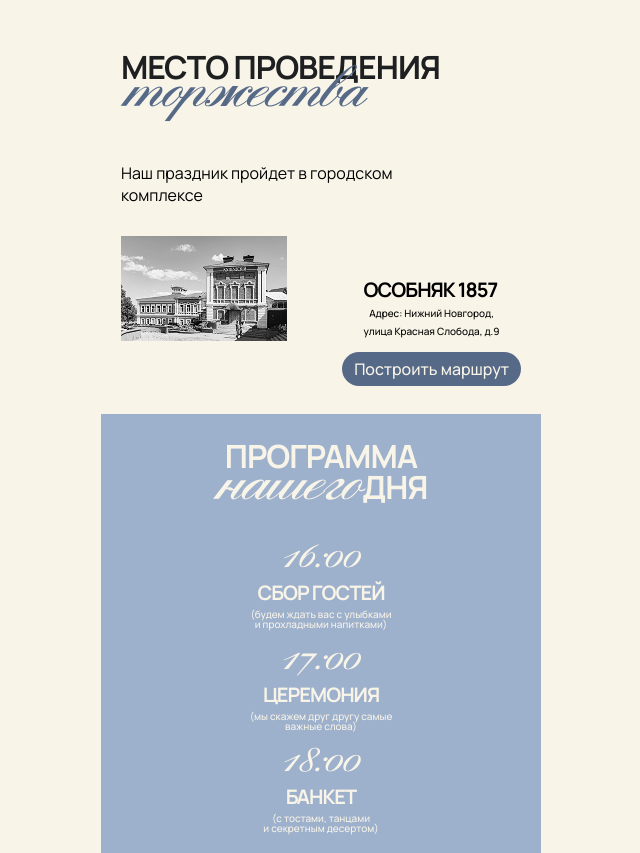
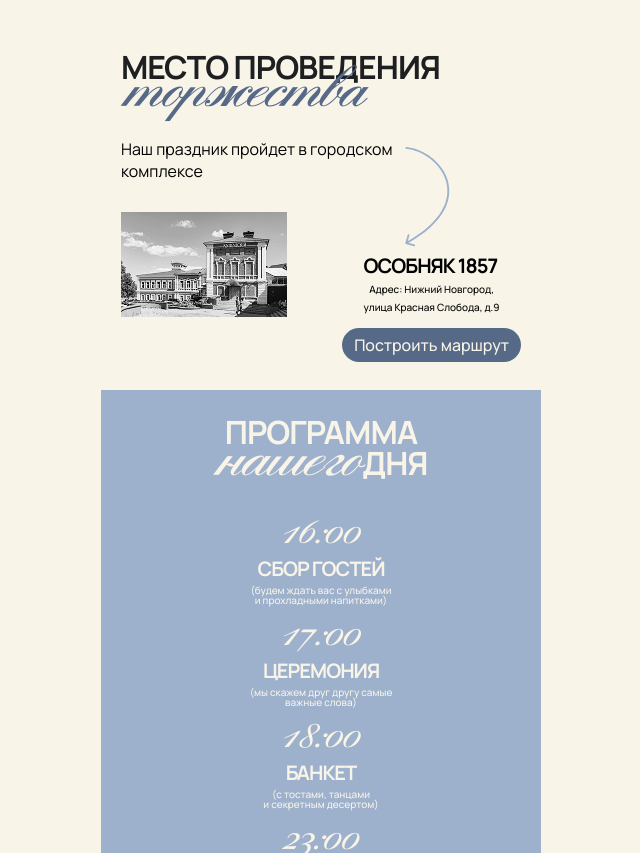
Before and after one commit to D4n1el13and37/nasty_friend_wedding, a plain HTML site: page index.html in a window 1280 px wide. Shown: the part 1235-2088 px from the top of the page, without its empty margins (319-959 px from the left). Drawn offline with Linux system fonts and the light colour scheme.

Commit message:
feat: add location icon

```diff
--- a/index.html
+++ b/index.html
@@ -93,6 +93,7 @@
                 МЕСТО ПРОВЕДЕНИЯ <span class="princess">торжества</span>
               </h2>
               <p>Наш праздник пройдет в городском комплексе</p>
+              <img class="location_icon" src="./assets/icons/place_icon.svg" alt="place_icon">
             </div>
             <div class="location__text_content">
               <div>
--- a/style.css
+++ b/style.css
@@ -267,7 +267,6 @@
 
 .mb6 {
   margin-bottom: 6px;
-
 }
 
 .date__content {
@@ -293,10 +292,10 @@
 }
 
 .location__text_title {
+  position: relative;
   max-width: 322px;
   display: flex;
   flex-direction: column;
-  gap: 24px;
 
   .section__title {
     position: relative;
@@ -307,6 +306,14 @@
       top: -24px;
     }
   }
+}
+
+.location_icon {
+  width: 81px;
+  height: 100px;
+  position: absolute;
+  bottom: -65px;
+  right: -25px;
 }
 
 .location__text_content {
```
Also changed, not shown: assets/icons/place_icon.svg (added).
